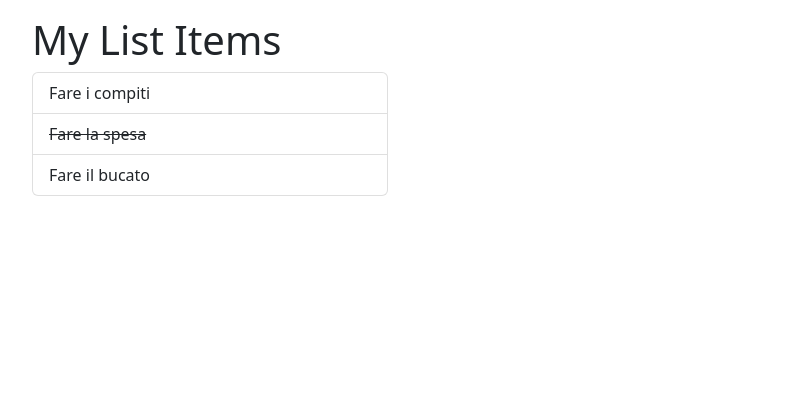
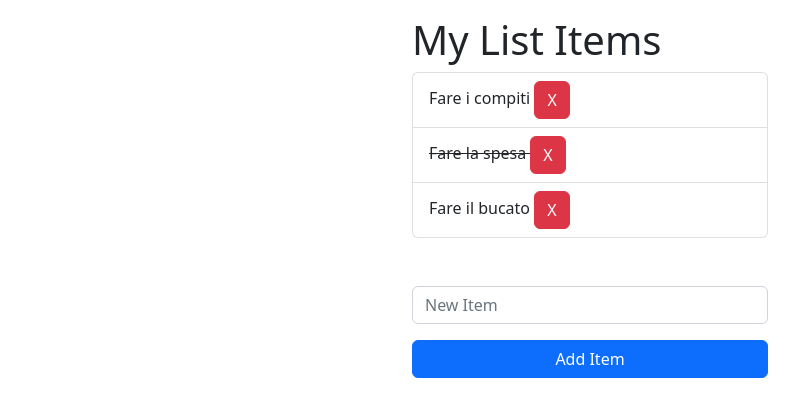
Before and after one commit to AlexBosio95/vue-todolist, a plain HTML site: page index.html in a window 1280 px wide. Shown: the whole page, without its empty margins (50-849 px from the left). Drawn offline with nearby package versions, Linux system fonts and the light colour scheme.

Commit message:
add item and remove item

```diff
--- a/index.html
+++ b/index.html
@@ -1,13 +1,14 @@
 <!DOCTYPE html>
 <html lang="en">
+
 <head>
     <meta charset="UTF-8">
     <meta http-equiv="X-UA-Compatible" content="IE=edge">
     <meta name="viewport" content="width=device-width, initial-scale=1.0">
 
-     <!-- Import Bootsrap 5.2  -->
-     <link href="https://cdn.jsdelivr.net/npm/bootstrap@5.2.0-beta1/dist/css/bootstrap.min.css" rel="stylesheet"
-     integrity="sha384-0evHe/X+R7YkIZDRvuzKMRqM+OrBnVFBL6DOitfPri4tjfHxaWutUpFmBp4vmVor" crossorigin="anonymous">
+    <!-- Import Bootsrap 5.2  -->
+    <link href="https://cdn.jsdelivr.net/npm/bootstrap@5.2.0-beta1/dist/css/bootstrap.min.css" rel="stylesheet"
+        integrity="sha384-0evHe/X+R7YkIZDRvuzKMRqM+OrBnVFBL6DOitfPri4tjfHxaWutUpFmBp4vmVor" crossorigin="anonymous">
 
     <!-- Import font Awersome -->
     <link rel="stylesheet" href="https://cdnjs.cloudflare.com/ajax/libs/font-awesome/6.1.1/css/all.min.css"
@@ -22,18 +23,30 @@
 
     <title>To do List</title>
 </head>
+
 <body>
 
     <div id="app">
         <div class="container">
             <div class="row row-cols-3 mt-3">
+                <div class="col"></div>
                 <div class="col">
                     <h1>My List Items</h1>
                     <ul class="list-group">
-                        <li class="list-group-item"  v-for="(todo, index) in todos" :class="{'no-done' : todos[index].done}">{{todos[index].text}}</li>
+                        <li class="list-group-item" v-for="(todo, index) in todos"
+                            :class="{'no-done' : todos[index].done}">{{todos[index].text}} <button
+                                class="btn btn-danger" @click="removeItem(todo.text)">X</button></li>
+                    </ul>
+                    <div class="input-group mt-5">
+                        <input type="text" class="form-control" placeholder="New Item" aria-label="Username"
+                            aria-describedby="basic-addon1" v-model.trim="newItem"
+                            @keyUp.enter="newItemToPush(newItem)">
+                    </div>
 
-                    </ul>
+                    <button class="btn btn-primary mt-3 w-100" @click="newItemToPush(newItem)">Add Item</button>
+
                 </div>
+                <div class="col"></div>
             </div>
         </div>
 
@@ -46,7 +59,8 @@
 
 
 
-     <!-- Import my js -->
+    <!-- Import my js -->
     <script type="text/javascript" src="./js/script.js"></script>
 </body>
+
 </html>
--- a/js/script.js
+++ b/js/script.js
@@ -2,6 +2,8 @@ const app = new Vue ({
     el: '#app',
     data: {
         index: 0,
+        currentItem: '',
+        newItem: '',
         todos: [
             {
                 text: 'Fare i compiti',
@@ -14,11 +16,29 @@ const app = new Vue ({
             {
                 text: 'Fare il bucato',
                 done: false
-            }
+            },
         ]
     },
 
-    newItem: function() {
+    methods:{
 
+        removeItem: function(currentItem) {
+            this.todos.splice(this.todos.indexOf({text: currentItem}))
+        },
+
+        log(arg) {
+            console.log(arg)
+        },
+
+        newItemToPush: function(itemToPush){
+            this.todos.push({
+                text: itemToPush,
+                done: false
+            })
+
+            this.newItem = '';
+
+        }
     }
+
 })
```
